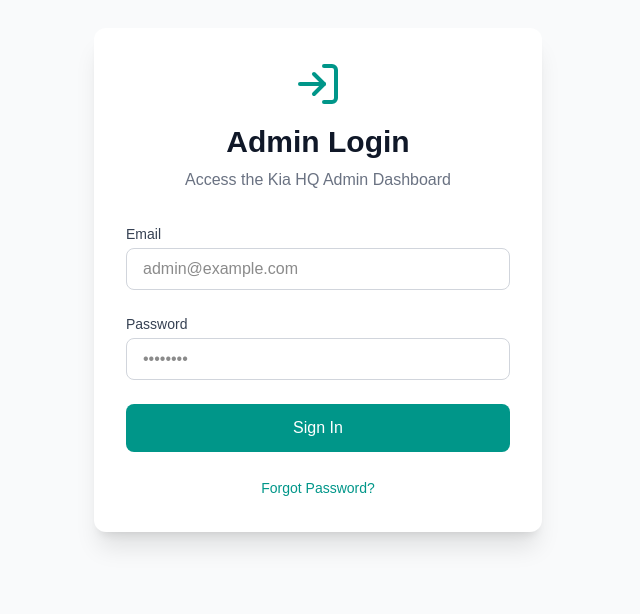
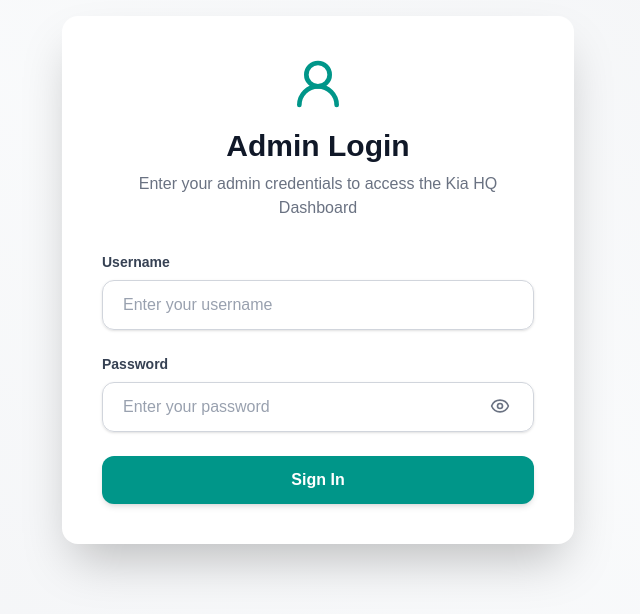
Before and after one commit to Sachinsen7/kia-project, a Next.js app in the folder client/: page /adminlogin in a window 1280 px wide. Shown: the part 120-734 px from the top of the page, without its empty margins (322-962 px from the left). Built offline with nearby package versions, Linux system fonts and the light colour scheme; no server answers.

Commit message:
api integrate admin login

```diff
--- a/client/src/app/adminlogin/page.tsx
+++ b/client/src/app/adminlogin/page.tsx
@@ -2,12 +2,12 @@
 
 import { useState } from "react";
 import { useRouter } from "next/navigation";
-import { apiFetch } from "@/config/api";
-import { LogIn } from "lucide-react";
+import { User2Icon, Eye, EyeOff } from "lucide-react";
 
 const AdminLogin: React.FC = () => {
-  const [email, setEmail] = useState("");
+  const [username, setUsername] = useState("");
   const [password, setPassword] = useState("");
+  const [showPassword, setShowPassword] = useState(false);
   const [error, setError] = useState("");
   const [loading, setLoading] = useState(false);
   const router = useRouter();
@@ -18,74 +18,104 @@
     setError("");
 
     try {
-      if (!email || !password) {
+      if (!username || !password) {
         throw new Error("Please fill in all fields");
       }
 
-      const response = await apiFetch<{ token: string }>("/api/admin/login", "POST", { email, password });
-      localStorage.setItem("admintoken", response.token);
+      const response = await fetch("http://localhost:5000/api/admin/login", {
+        method: "POST",
+        headers: { "Content-Type": "application/json" },
+        body: JSON.stringify({ username, password }),
+      });
+
+      if (!response.ok) {
+        const data = await response.json();
+        throw new Error(data.message || "Invalid username or password");
+      }
+
+      const data = await response.json();
+      localStorage.setItem("admintoken", data.token);
       router.push("/admin");
     } catch (err: any) {
-      setError(err.message || "Invalid email or password");
+      setError(err.message || "Something went wrong");
     } finally {
       setLoading(false);
     }
   };
 
   return (
-    <div className="min-h-screen bg-gray-50 flex items-center justify-center p-4">
-      <div className="bg-white shadow-xl rounded-xl p-8 w-full max-w-md">
+    <div className="min-h-screen bg-gradient-to-tr from-gray-100 via-gray-50 to-gray-100 flex items-center justify-center p-4">
+      <div className="bg-white shadow-2xl rounded-2xl p-10 w-full max-w-md sm:max-w-lg md:max-w-md lg:max-w-lg">
+        {/* Header */}
         <div className="flex flex-col items-center mb-8">
-          <LogIn className="text-teal-600 w-12 h-12 mb-4" />
-          <h1 className="text-3xl font-bold text-gray-900">Admin Login</h1>
-          <p className="text-gray-500 mt-2">Access the Kia HQ Admin Dashboard</p>
+          <User2Icon className="text-teal-600 w-14 h-14 mb-4" />
+          <h1 className="text-3xl font-extrabold text-gray-900">Admin Login</h1>
+          <p className="text-gray-500 mt-2 text-center text-sm sm:text-base">
+            Enter your admin credentials to access the Kia HQ Dashboard
+          </p>
         </div>
 
+        {/* Form */}
         <div className="space-y-6">
           {error && (
-            <p className="text-red-600 text-sm text-center">{error}</p>
+            <p className="text-red-600 text-sm text-center font-medium">{error}</p>
           )}
+
+          {/* Username */}
           <div>
-            <label htmlFor="email" className="block text-sm font-medium text-gray-700 mb-1">
-              Email
+            <label
+              htmlFor="username"
+              className="block text-sm font-semibold text-gray-700 mb-2"
+            >
+              Username
             </label>
             <input
-              id="email"
-              type="email"
-              value={email}
-              onChange={(e) => setEmail(e.target.value)}
-              className="w-full px-4 py-2 border border-gray-300 rounded-lg focus:outline-none focus:ring-2 focus:ring-teal-500 transition-colors"
-              placeholder="admin@example.com"
+              id="username"
+              type="text"
+              value={username}
+              onChange={(e) => setUsername(e.target.value)}
+              placeholder="Enter your username"
               disabled={loading}
+              autoComplete="username"
+              className="w-full px-5 py-3 border border-gray-300 rounded-xl shadow-sm focus:outline-none focus:ring-2 focus:ring-teal-500 focus:border-teal-500 placeholder-gray-400 text-gray-900 transition-all duration-200"
             />
           </div>
-          <div>
-            <label htmlFor="password" className="block text-sm font-medium text-gray-700 mb-1">
+
+          {/* Password */}
+          <div className="relative">
+            <label
+              htmlFor="password"
+              className="block text-sm font-semibold text-gray-700 mb-2"
+            >
               Password
             </label>
             <input
               id="password"
-              type="password"
+              type={showPassword ? "text" : "password"}
               value={password}
               onChange={(e) => setPassword(e.target.value)}
-              className="w-full px-4 py-2 border border-gray-300 rounded-lg focus:outline-none focus:ring-2 focus:ring-teal-500 transition-colors"
-              placeholder="••••••••"
+              placeholder="Enter your password"
               disabled={loading}
+              autoComplete="current-password"
+              className="w-full px-5 py-3 border border-gray-300 rounded-xl shadow-sm focus:outline-none focus:ring-2 focus:ring-teal-500 focus:border-teal-500 placeholder-gray-400 text-gray-900 transition-all duration-200"
             />
+            <button
+              type="button"
+              onClick={() => setShowPassword(!showPassword)}
+              className="absolute right-3 mt-6 mr-3  -translate-y-1/2 text-gray-500 hover:text-teal-600 transition-colors"
+            >
+              {showPassword ? <EyeOff className="w-5 h-5" /> : <Eye className="w-5 h-5" />}
+            </button>
           </div>
+
+          {/* Login Button */}
           <button
             onClick={handleLogin}
-            className="w-full py-3 bg-teal-600 text-white rounded-lg hover:bg-teal-700 transition-colors duration-200 font-medium disabled:bg-teal-400 disabled:cursor-not-allowed"
             disabled={loading}
+            className="w-full py-3 bg-teal-600 text-white rounded-xl font-semibold hover:bg-teal-700 active:bg-teal-800 transition-colors duration-200 disabled:bg-teal-400 disabled:cursor-not-allowed shadow-md"
           >
             {loading ? "Signing In..." : "Sign In"}
           </button>
-        </div>
-
-        <div className="mt-6 text-center">
-          <a href="#" className="text-sm text-teal-600 hover:underline">
-            Forgot Password?
-          </a>
         </div>
       </div>
     </div>
```
